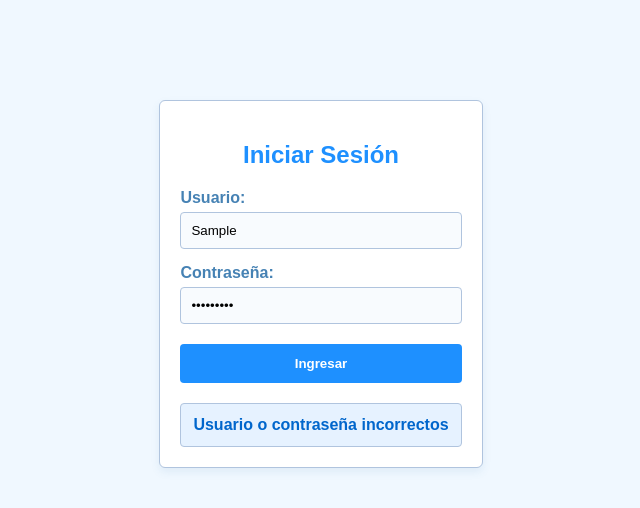
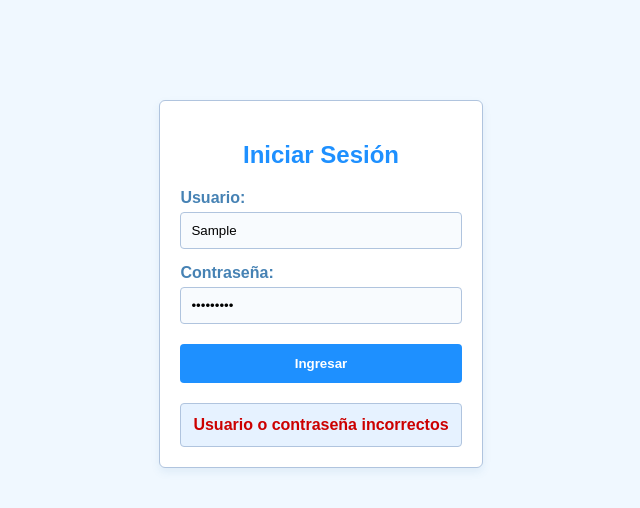
Before and after one commit to n0gu1/examen_dw, a plain HTML site: page index.html in a window 1280 px wide. Both pictures are taken after typing "Sample", "Sample123" into the empty fields and a click on the button "Ingresar". Shown: the whole page, without its empty margins (319-959 px from the left). Drawn offline with Linux system fonts and the light colour scheme.

Commit message:
cambio de color

```diff
--- a/index.html
+++ b/index.html
@@ -75,7 +75,7 @@
 
     .error {
       background-color: #e6f2ff;
-      color: #0066cc;
+      color: #cc0000;
       border: 1px solid #b0c4de;
     }
 
@@ -126,4 +126,5 @@
     });
   </script>
 </body>
+
 </html>
```
